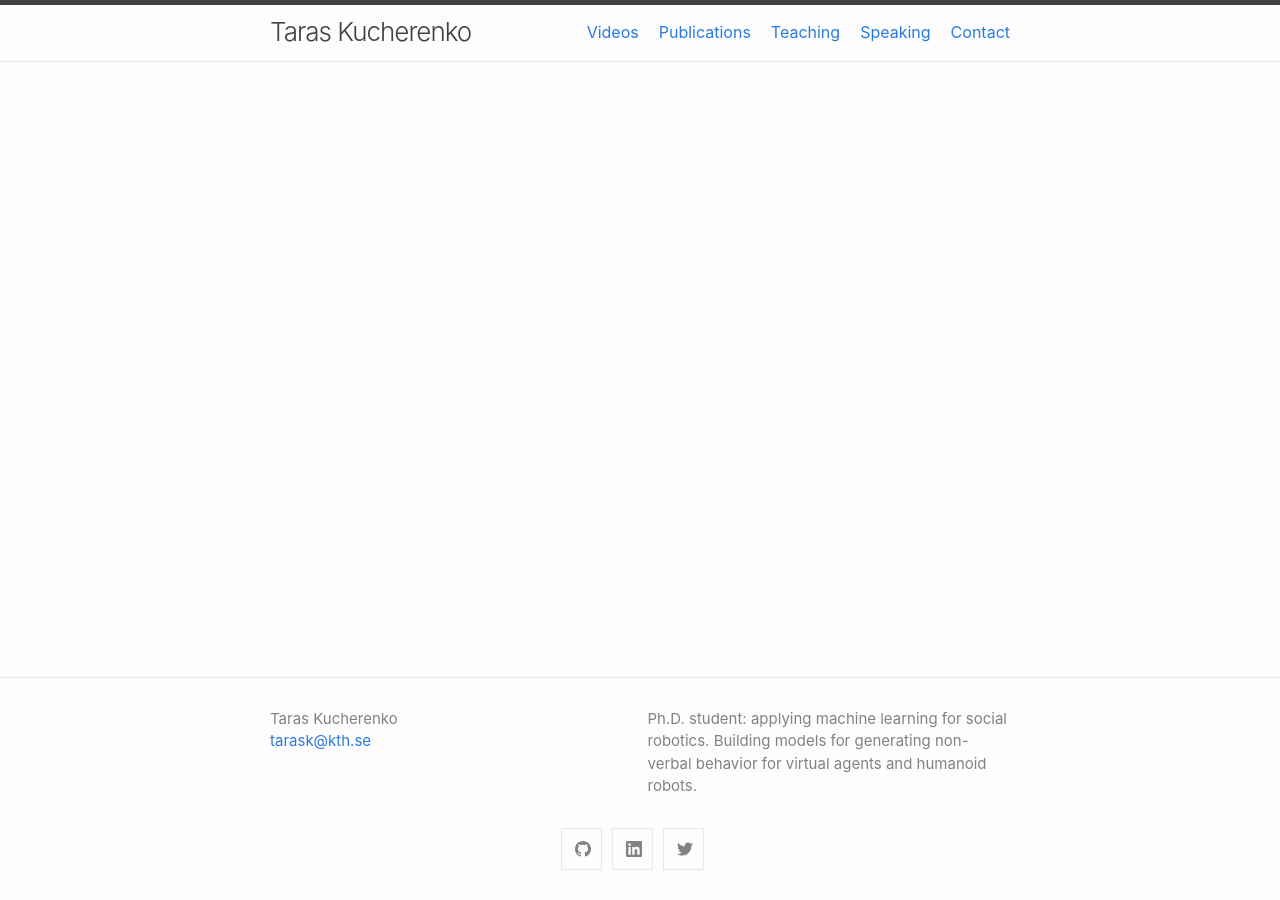
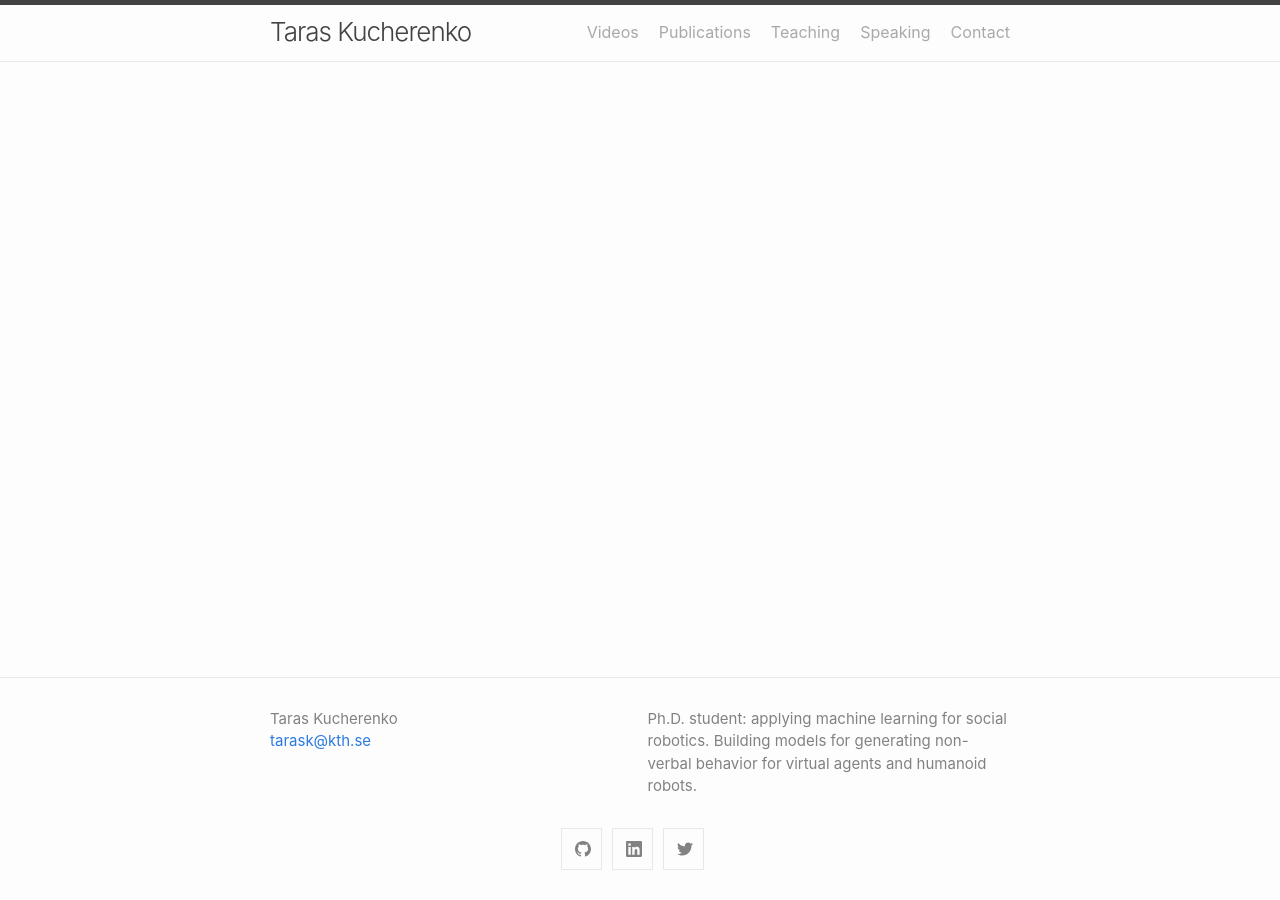
Before and after one commit to Svito-zar/Svito-zar.github.io, a Jekyll site: the page built from about.md, in a window 1280 px wide. Built offline with Jekyll 4.4.1, drawn with Linux system fonts in a browser that asks for light colours; our own code applies the rules of GitHub Pages for plain Markdown files.

Commit message:
search of solutions for header colors

```diff
--- a/_sass/minima/_layout.scss
+++ b/_sass/minima/_layout.scss
@@ -73,8 +73,8 @@
     padding-bottom: 5px;
   }
 
-  .site-nav .page-link {
-    color: #A9A9A9;
+  .page-link {
+    color: #A9A9A9 !important;
     line-height: $base-line-height;
     display: block;
     padding: 5px 10px;
@@ -86,9 +86,9 @@
     margin-left: 20px;
   }
 
-  .site-nav .page-link:active {
-     color: $text-color;
-     text-decoration: underline;
+  .page-link:active {
+     color: $text-color !important;
+     text-decoration: underline !important;
   }
 
   @media screen and (min-width: $on-medium) {
@@ -117,6 +117,11 @@
         margin-right: 20px;
       }
       margin-left: auto;
+    }
+
+    .page-link:active {
+       color: $text-color;
+       text-decoration: underline;
     }
   }
 }
```
